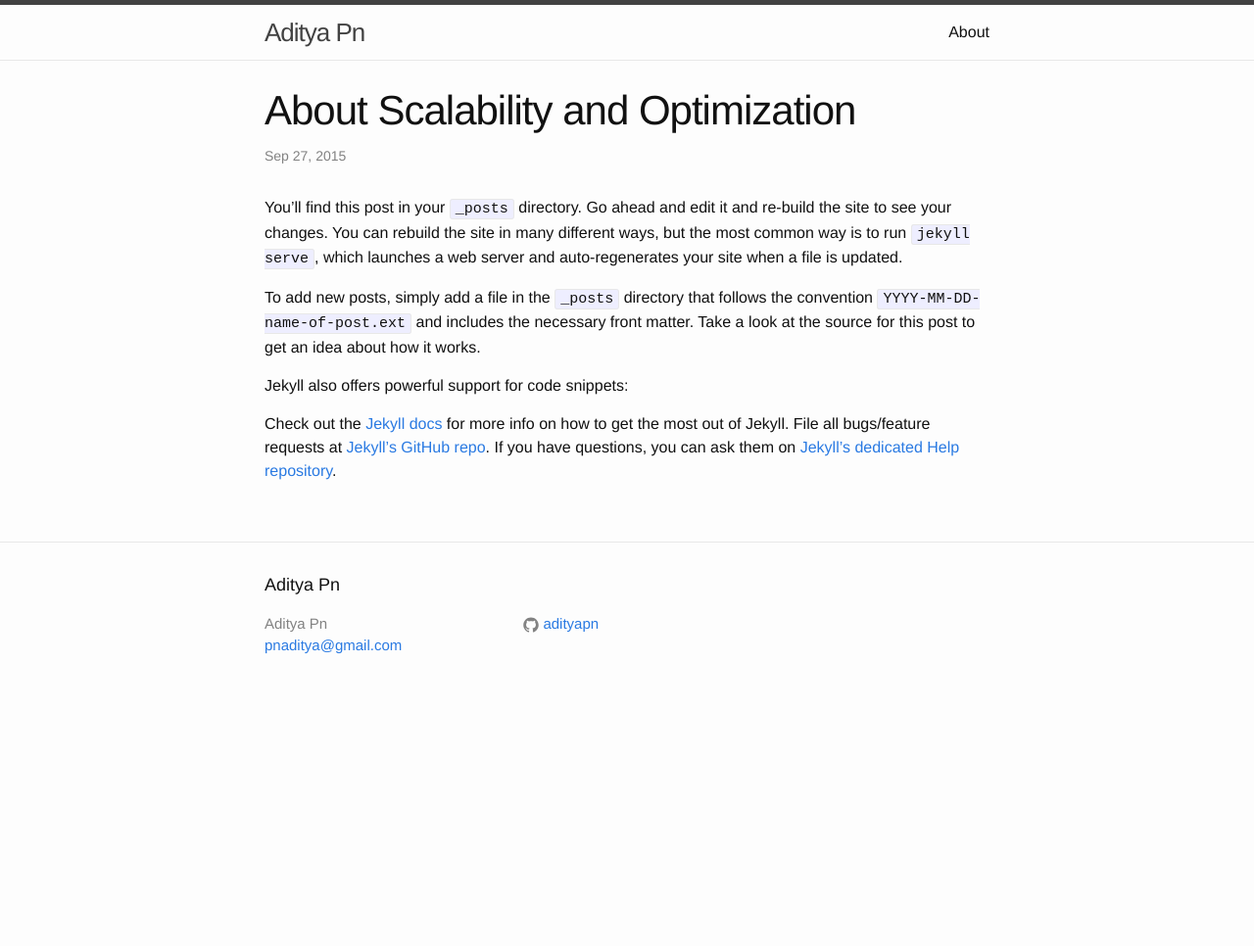
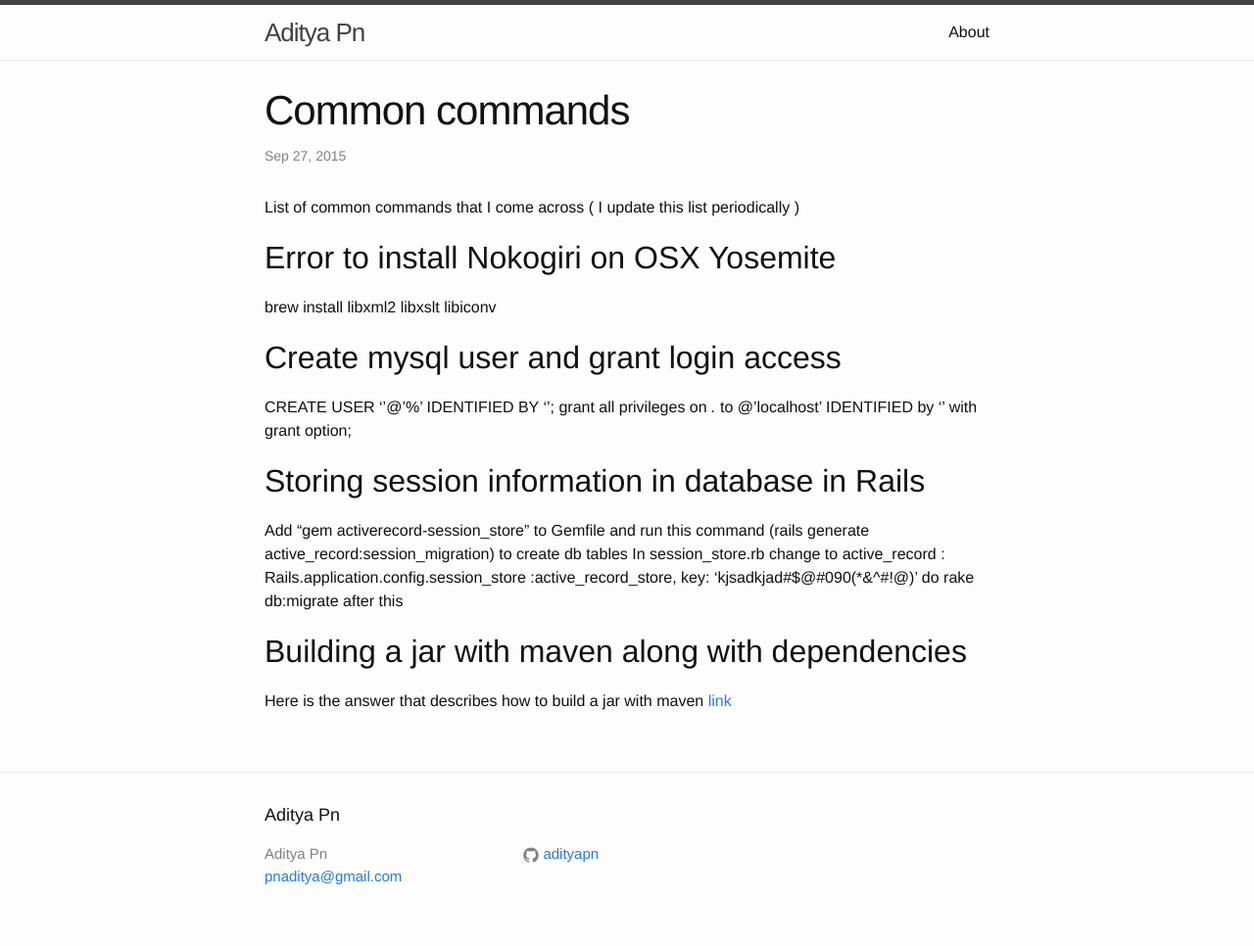
Before and after one commit to adityapn/adityapn.github.io, a Jekyll site: the page built from _posts/2015-10-13-welcome-to-jekyll.markdown, in a window 1280 px wide. Shown: the whole page at 98% size. Built offline with Jekyll 4.4.1, drawn with Linux system fonts in a browser that asks for light colours; before the commit the page ends 900 px from its top, so only the background shows below that.

Commit message:
updated post

```diff
--- a/_posts/2015-10-13-welcome-to-jekyll.markdown
+++ b/_posts/2015-10-13-welcome-to-jekyll.markdown
@@ -1,17 +1,27 @@
 ---
 layout: post
-title:  "About Scalability and Optimization"
+title:  "Common commands"
 date:   2015-09-27 11:46:33
 categories: jekyll update
 ---
-You’ll find this post in your `_posts` directory. Go ahead and edit it and re-build the site to see your changes. You can rebuild the site in many different ways, but the most common way is to run `jekyll serve`, which launches a web server and auto-regenerates your site when a file is updated.
+List of common commands that I come across ( I update this list periodically )
 
-To add new posts, simply add a file in the `_posts` directory that follows the convention `YYYY-MM-DD-name-of-post.ext` and includes the necessary front matter. Take a look at the source for this post to get an idea about how it works.
+Error to install Nokogiri on OSX Yosemite
+------------------
 
-Jekyll also offers powerful support for code snippets:
+brew install libxml2 libxslt libiconv
 
-Check out the [Jekyll docs][jekyll] for more info on how to get the most out of Jekyll. File all bugs/feature requests at [Jekyll’s GitHub repo][jekyll-gh]. If you have questions, you can ask them on [Jekyll’s dedicated Help repository][jekyll-help].
+Create mysql user and grant login access
+------------------
+CREATE USER ''@'%' IDENTIFIED BY '';
+grant all privileges on *.* to @'localhost' IDENTIFIED by '' with grant option;
 
-[jekyll]:      http://jekyllrb.com
-[jekyll-gh]:   https://github.com/jekyll/jekyll
-[jekyll-help]: https://github.com/jekyll/jekyll-help
+Storing session information in database in Rails
+------------------
+Add “gem activerecord-session_store” to Gemfile and run this command (rails generate active_record:session_migration) to create db tables
+In session_store.rb change to active_record : Rails.application.config.session_store :active_record_store, key: 'kjsadkjad#$@#090(*&^#!@)'
+do rake db:migrate after this
+
+Building a jar with maven along with dependencies
+------------------
+Here is the answer that describes how to build a jar with maven [link](http://stackoverflow.com/questions/574594/how-can-i-create-an-executable-jar-with-dependencies-using-maven)
```
